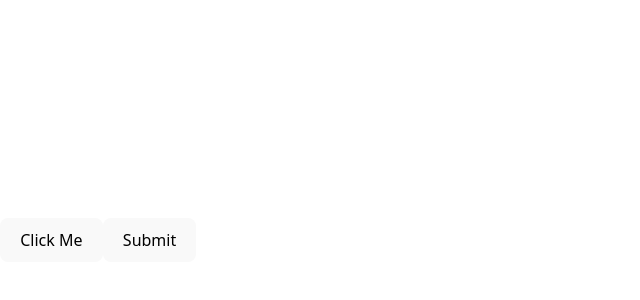
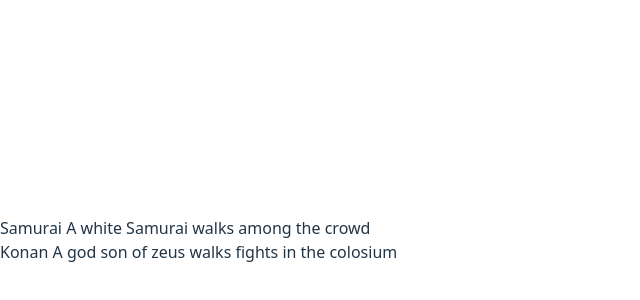
Before and after one commit to danlewismuriuki/react-tales, a React (Vite) app: page / in a window 1280 px wide. Shown: the part 160-460 px from the top of the page, without its empty margins (0-640 px from the left). Built offline with nearby package versions, Linux system fonts and the light colour scheme.

Commit message:
Create reusable Card component with dynamic title and description props

```diff
--- a/src/App.jsx
+++ b/src/App.jsx
@@ -1,11 +1,17 @@
-import { Button } from "./components/List";
-
+import { Card } from "./components/List";
 
 export function App() {
   return (
     <div>
-      <Button label = "Click Me"/>
-      <Button label = "Submit"/>
+      <Card
+      title="Samurai"
+      description="A white Samurai walks among the crowd"
+      />
+
+      <Card
+      title="Konan"
+      description="A god son of zeus walks fights in the colosium"
+      />
     </div>
   )
 }
--- a/src/components/List.jsx
+++ b/src/components/List.jsx
@@ -1,3 +1,7 @@
-export function Button (props) {
-    return <button>{props.label}</button>
+export function Card (props) {
+    return (
+        <>
+        {props.title} {props.description}  <br/>
+        </>
+    )
 }
```
